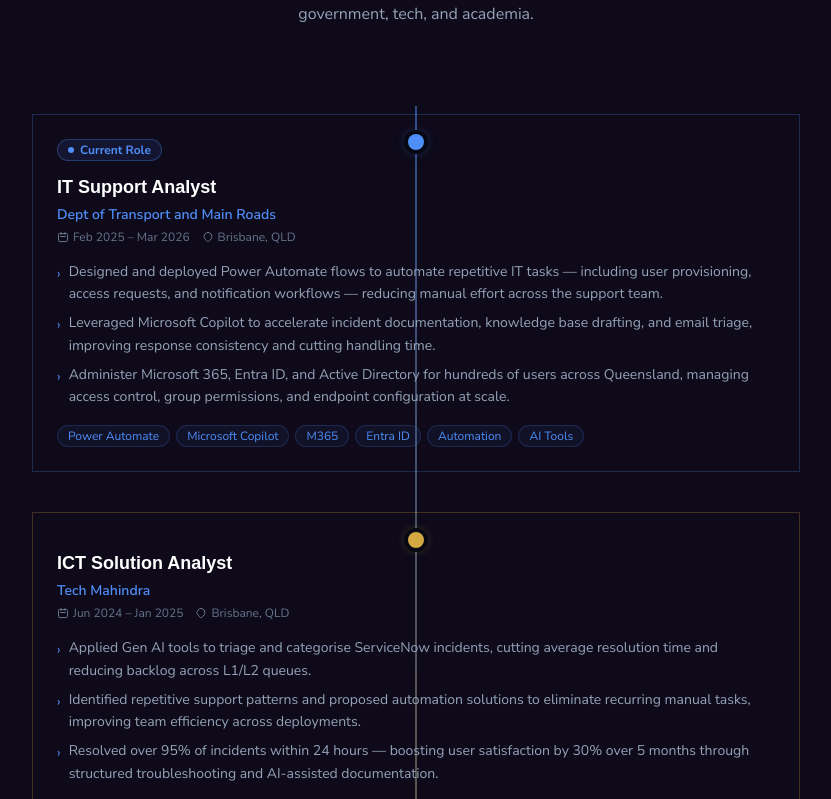
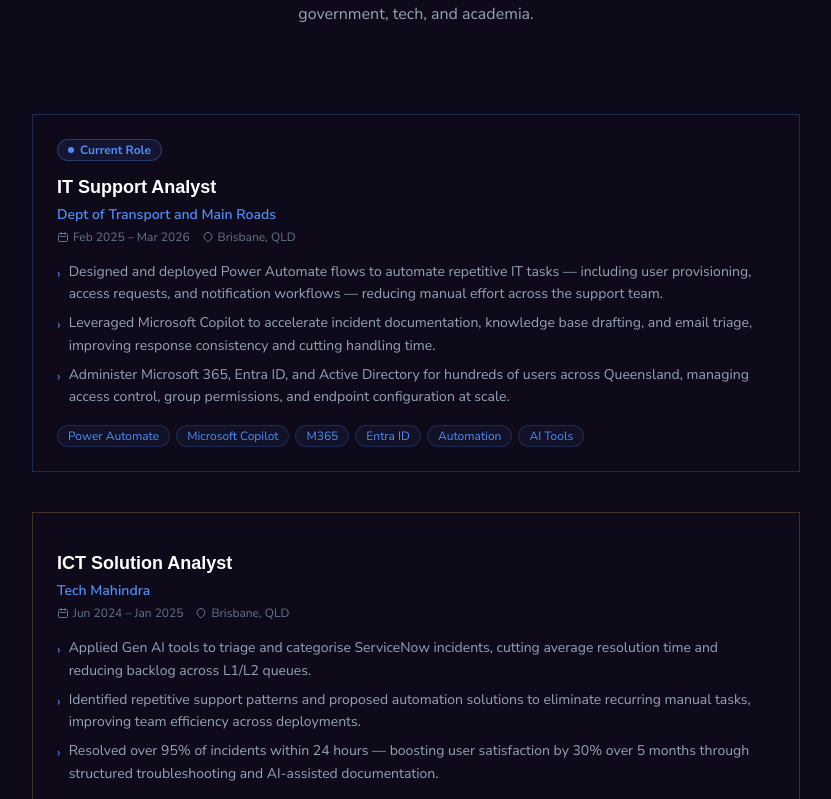
Before and after one commit to hamed-kamelr/hamed-kamelr.github.io, a Next.js app: page / in a window 1280 px wide. Shown: the part 2161-2960 px from the top of the page, without its empty margins (224-1055 px from the left). Built offline with nearby package versions, Linux system fonts and the light colour scheme.

Commit message:
feat: remove center line and dots from experience section

```diff
--- a/app/components/Timeline.tsx
+++ b/app/components/Timeline.tsx
@@ -152,8 +152,6 @@
 
         {/* Timeline */}
         <div className="relative max-w-3xl mx-auto">
-          {/* Center line */}
-          <div className="absolute left-1/2 -translate-x-1/2 top-0 bottom-0 w-px bg-gradient-to-b from-[#4f8ef7] via-[#d4a843] to-[#94a3b8]" />
 
           <div className="space-y-8">
             {experiences.map((exp, i) => {
@@ -164,11 +162,6 @@
                   className="reveal relative flex items-start gap-6"
                   style={{ transitionDelay: `${i * 80}ms` }}
                 >
-                  {/* Dot */}
-                  <div className="absolute left-1/2 -translate-x-1/2 top-7 z-10">
-                    <div className={`w-4 h-4 rounded-full ${c.dot} ring-4 ring-[#060912]`} />
-                  </div>
-
                   {/* Card */}
                   <div className="w-full pt-2">
                     <div
```
